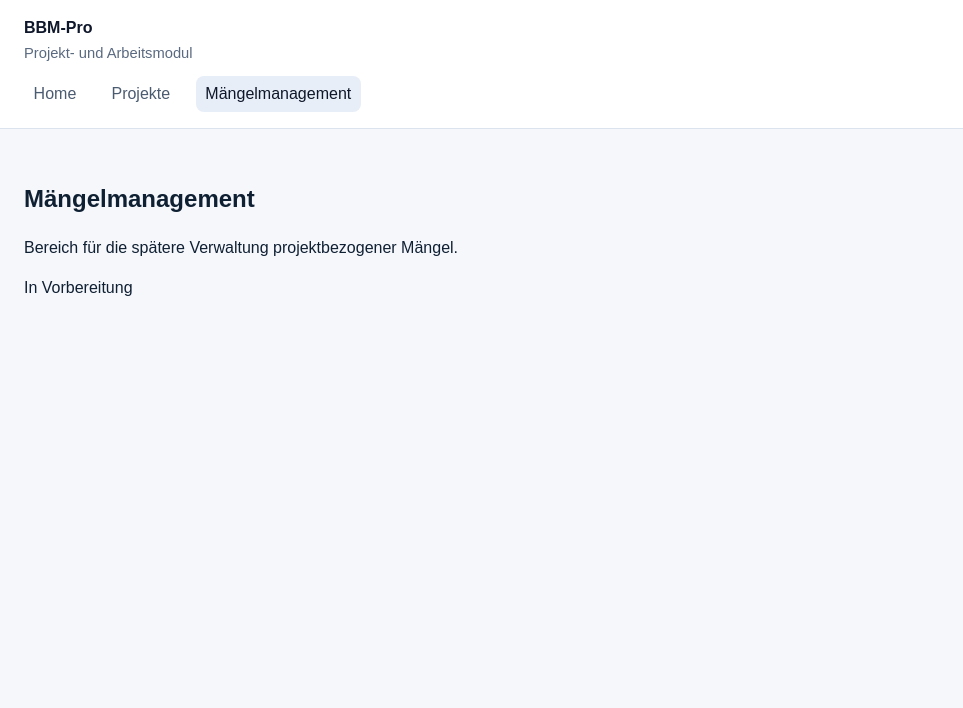
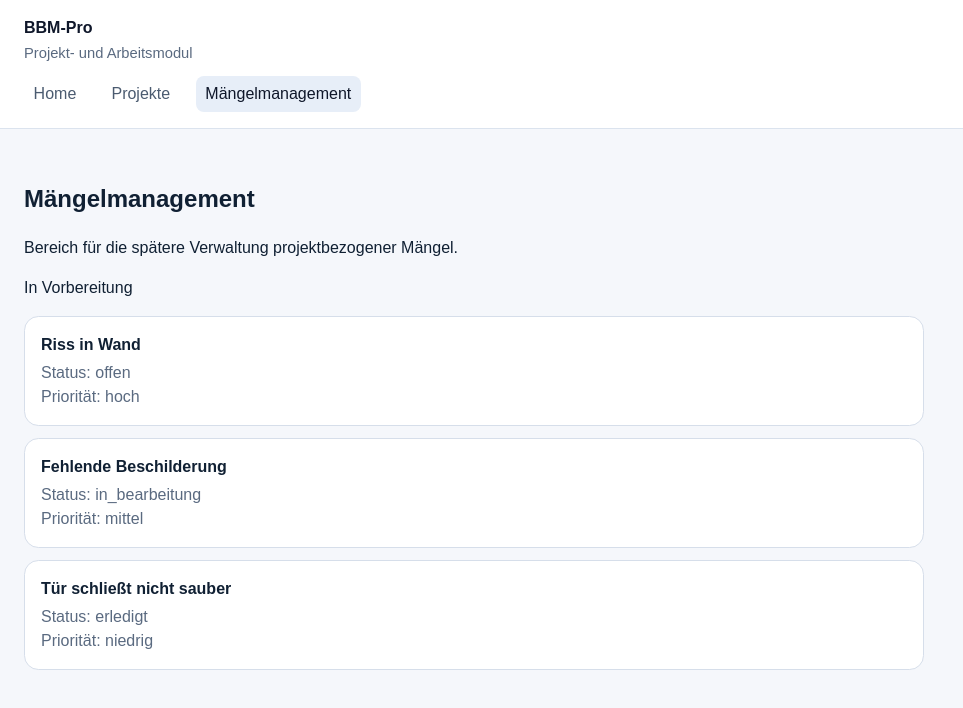
Before and after one commit to SteffenBandholt/BBM-Pro, a React (Vite) app: page /defects in a window 1280 px wide. Shown: the top 708 px of the page, without its empty margins (0-963 px from the left). Built offline with nearby package versions, Linux system fonts and the light colour scheme.

Commit message:
Add basic defects list module flow

```diff
--- /dev/null
+++ b/src/modules/defects/components/DefectListItem.jsx
@@ -0,0 +1,9 @@
+export default function DefectListItem({ defect }) {
+  return (
+    <article className="defect-card">
+      <span className="defect-card__title">{defect.title}</span>
+      <span className="defect-card__meta">Status: {defect.status}</span>
+      <span className="defect-card__meta">Priorität: {defect.priority}</span>
+    </article>
+  );
+}
--- /dev/null
+++ b/src/modules/defects/components/DefectsList.jsx
@@ -0,0 +1,11 @@
+import DefectListItem from './DefectListItem.jsx';
+
+export default function DefectsList({ defects }) {
+  return (
+    <div className="defects-list">
+      {defects.map((defect) => (
+        <DefectListItem key={defect.id} defect={defect} />
+      ))}
+    </div>
+  );
+}
--- /dev/null
+++ b/src/modules/defects/data/fakeDefectsDataSource.js
@@ -0,0 +1,9 @@
+const fakeDefects = [
+  { id: 1, title: 'Riss in Wand', status: 'offen', priority: 'hoch' },
+  { id: 2, title: 'Fehlende Beschilderung', status: 'in_bearbeitung', priority: 'mittel' },
+  { id: 3, title: 'Tür schließt nicht sauber', status: 'erledigt', priority: 'niedrig' },
+];
+
+export async function listDefects() {
+  return fakeDefects;
+}
--- /dev/null
+++ b/src/modules/defects/hooks/useDefects.js
@@ -0,0 +1,43 @@
+import { useEffect, useState } from 'react';
+import { listDefects } from '../services/defectsService.js';
+
+export function useDefects() {
+  const [defects, setDefects] = useState([]);
+  const [loading, setLoading] = useState(true);
+  const [error, setError] = useState('');
+
+  useEffect(() => {
+    let isActive = true;
+
+    const loadDefects = async () => {
+      try {
+        setLoading(true);
+        setError('');
+        const items = await listDefects();
+        if (isActive) {
+          setDefects(items);
+        }
+      } catch {
+        if (isActive) {
+          setError('Mängel konnten nicht geladen werden.');
+        }
+      } finally {
+        if (isActive) {
+          setLoading(false);
+        }
+      }
+    };
+
+    loadDefects();
+
+    return () => {
+      isActive = false;
+    };
+  }, []);
+
+  return {
+    defects,
+    loading,
+    error,
+  };
+}
--- a/src/modules/defects/pages/DefectsPage.jsx
+++ b/src/modules/defects/pages/DefectsPage.jsx
@@ -1,9 +1,18 @@
+import DefectsList from '../components/DefectsList.jsx';
+import { useDefects } from '../hooks/useDefects.js';
+
 export default function DefectsPage() {
+  const { defects, loading, error } = useDefects();
+
   return (
     <section className="page-section">
       <h1>Mängelmanagement</h1>
       <p>Bereich für die spätere Verwaltung projektbezogener Mängel.</p>
       <p>In Vorbereitung</p>
+
+      {loading ? <p>Lade Mängel ...</p> : null}
+      {error ? <p className="form-error">{error}</p> : null}
+      {!loading && !error ? <DefectsList defects={defects} /> : null}
     </section>
   );
 }
--- /dev/null
+++ b/src/modules/defects/services/defectsService.js
@@ -0,0 +1,5 @@
+import { listDefects as listDefectsDataSource } from '../data/fakeDefectsDataSource.js';
+
+export async function listDefects() {
+  return listDefectsDataSource();
+}
--- a/src/styles/global.css
+++ b/src/styles/global.css
@@ -310,3 +310,27 @@ a {
   color: #b42318;
   margin: 0;
 }
+
+.defects-list {
+  display: grid;
+  gap: 0.75rem;
+  margin-top: 1rem;
+}
+
+.defect-card {
+  border: 1px solid #d6deea;
+  border-radius: 0.9rem;
+  background: #ffffff;
+  padding: 1rem;
+}
+
+.defect-card__title {
+  display: block;
+  font-weight: 700;
+  margin-bottom: 0.25rem;
+}
+
+.defect-card__meta {
+  display: block;
+  color: #5a6a80;
+}
```
